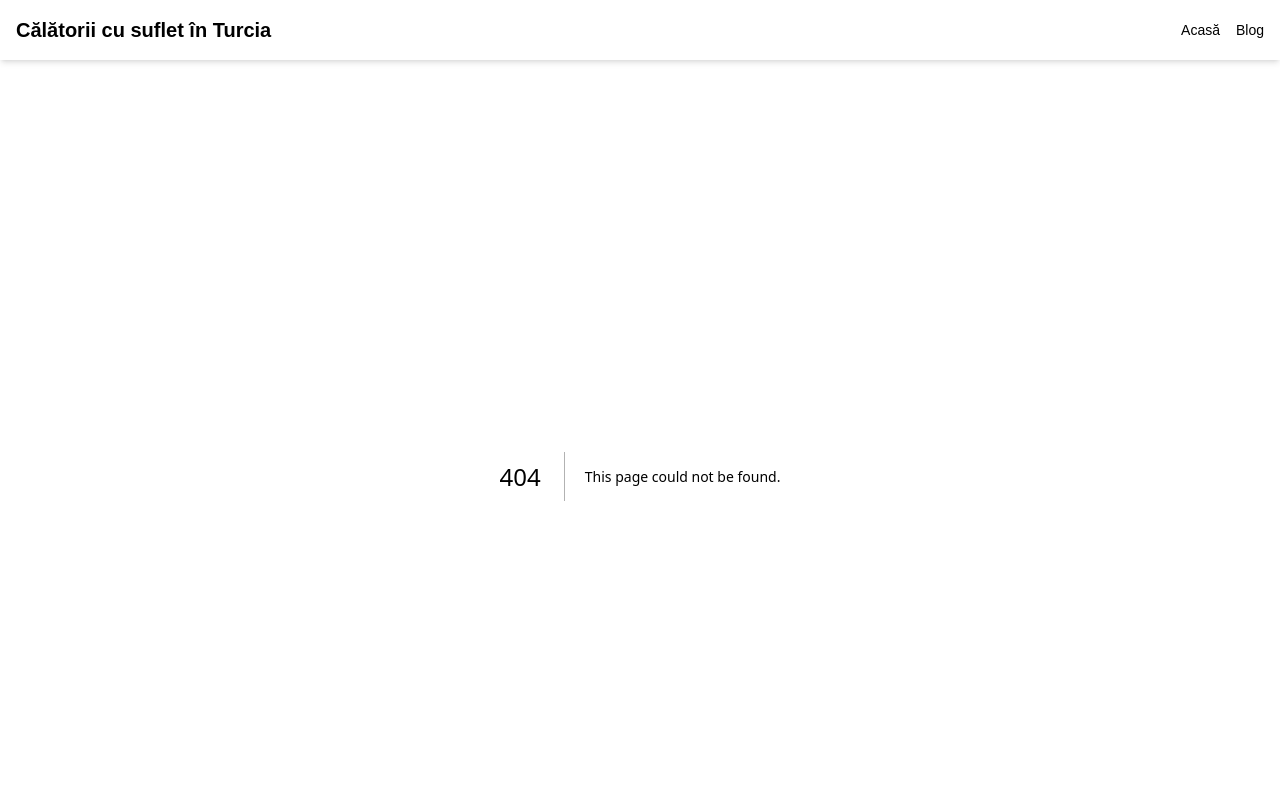
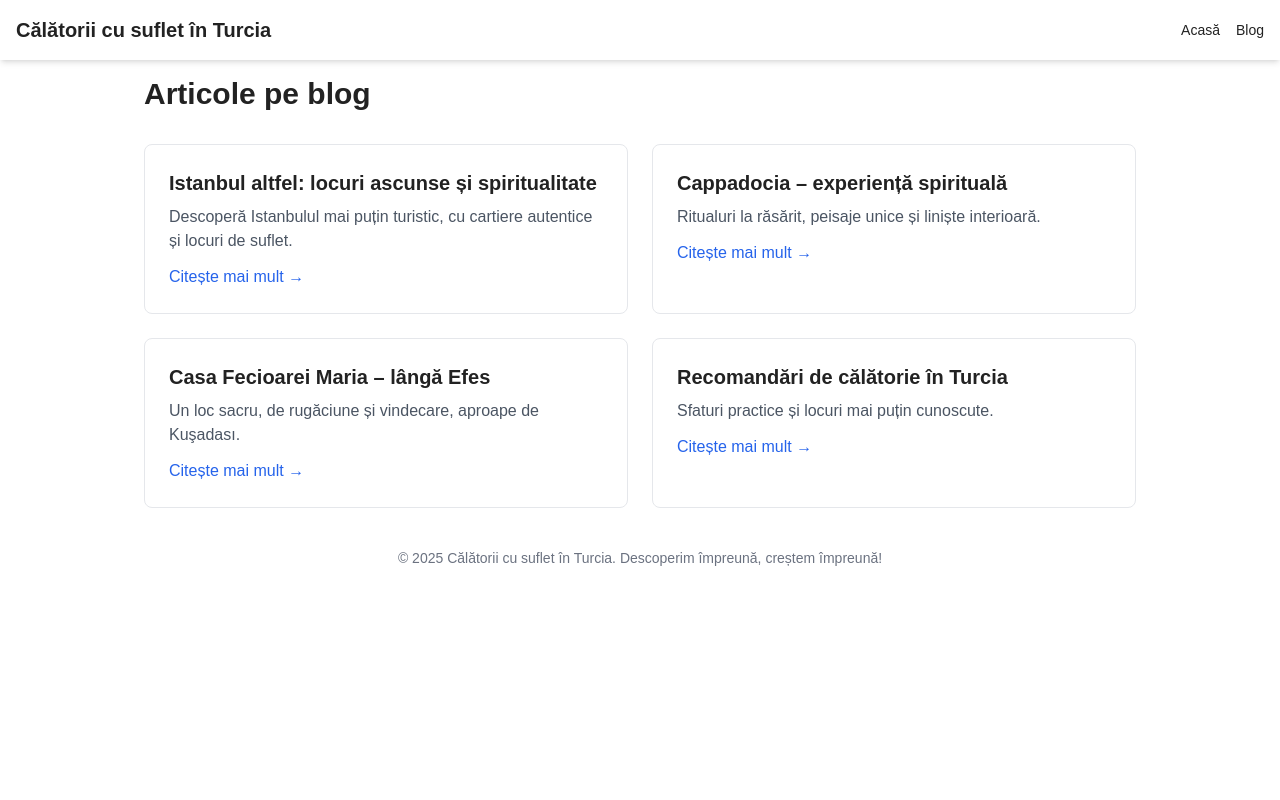
Before and after one commit to marianatalos52-web/CalatoriicusufletinTurcia, a Next.js app: page /blog/blog in a window 1280 px wide. Before the commit this address had no page. Shown: the top 800 px of the page. Built offline with nearby package versions, Linux system fonts and the light colour scheme.

Commit message:
Create page.js

```diff
--- /dev/null
+++ b/app/blog/blog/page.js
@@ -0,0 +1,27 @@
+import Link from "next/link";
+
+const articole = [
+  { slug: "istanbul-altfel", title: "Istanbul altfel: locuri ascunse și spiritualitate", desc: "Descoperă Istanbulul mai puțin turistic, cu cartiere autentice și locuri de suflet." },
+  { slug: "cappadocia-experienta-spirituala", title: "Cappadocia – experiență spirituală", desc: "Ritualuri la răsărit, peisaje unice și liniște interioară." },
+  { slug: "casa-fecioarei-maria", title: "Casa Fecioarei Maria – lângă Efes", desc: "Un loc sacru, de rugăciune și vindecare, aproape de Kuşadası." },
+  { slug: "recomandari-calatorie", title: "Recomandări de călătorie în Turcia", desc: "Sfaturi practice și locuri mai puțin cunoscute." },
+];
+
+export default function BlogPage() {
+  return (
+    <div className="space-y-8">
+      <h1 className="text-3xl font-bold mb-6">Articole pe blog</h1>
+      <div className="grid gap-6 md:grid-cols-2">
+        {articole.map((art) => (
+          <div key={art.slug} className="p-6 border rounded-lg hover:shadow-md transition">
+            <h2 className="text-xl font-semibold">{art.title}</h2>
+            <p className="text-gray-600 mt-2">{art.desc}</p>
+            <Link href={`/blog/${art.slug}`} className="text-blue-600 hover:underline mt-3 block">
+              Citește mai mult →
+            </Link>
+          </div>
+        ))}
+      </div>
+    </div>
+  );
+}
```
